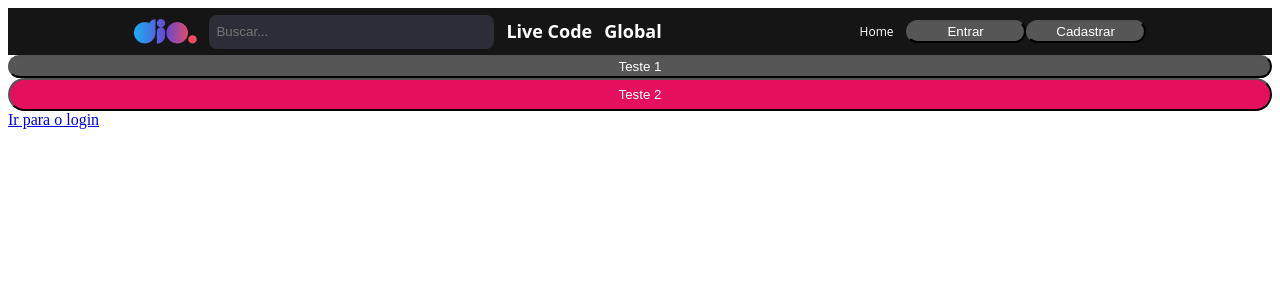
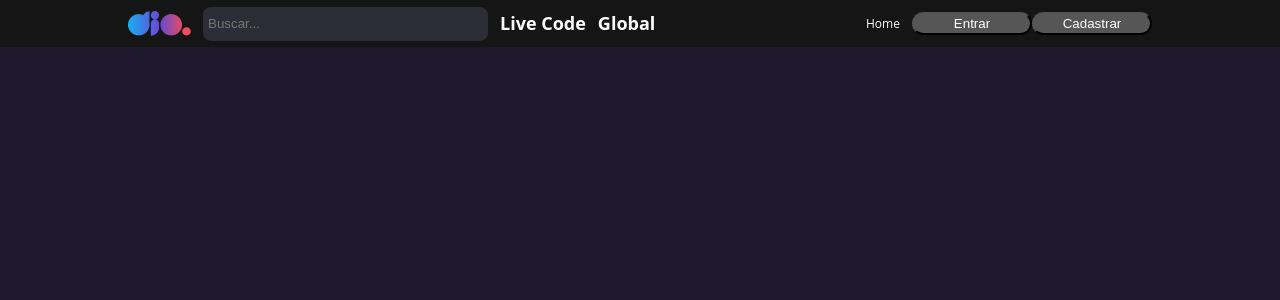
Before and after one commit to Lazaro84-alv/Dio-clone, a React (Create React App) app: page / in a window 1280 px wide. Shown: the top 300 px of the page. Built offline with nearby package versions, Linux system fonts and the light colour scheme.

Commit message:
feat(globalstyle): add GlobalStyle

```diff
--- a/src/components/Header/styles.js
+++ b/src/components/Header/styles.js
@@ -1,4 +1,4 @@
-import styled  from 'styled-components';
+import styled from 'styled-components';
 
 export const Container = styled.div`
     width: 100%;
@@ -8,7 +8,7 @@
     justify-content: space-between;
     align-items: center;
     margin: 0 auto;
-`
+`;
 
 export const Row = styled.div`
     display: flex;
@@ -23,7 +23,7 @@
     display: flex;
     justify-content: center;
     align-items: center
-`
+`;
 
 export const BuscarInputContainer = styled.div`
     width: 275px;
@@ -33,7 +33,10 @@
     padding: 2px 5px;
     margin: 0 12px;
     display:flex;
-`
+    display: flex;
+    align-items: center;
+    justify-content: center;
+`;
 
 export const Menu = styled.a`
     font-family: 'Open Sans';
@@ -43,7 +46,7 @@
     line-height: 25px;
     color: #FFFFFF;
     margin-right: 12px;
-`
+`;
 
 export const MenuRight = styled.a`
     font-family: 'Open Sans';
@@ -53,18 +56,18 @@
     color: #FFFFFF;
     margin-right: 12px;
     text-decoration: none;
-`
+`;
 
 export const UserPicture = styled.img`
     width: 32px;
     height: 32px;
     border-radius: 22px;
     border: 3px solid #FFFFFF;
-`
+`;
 
 export const Input = styled.input`
     background: transparent;
     flex: 1;
     border: 0;
     color: #FFFFFF;
-`
+`;
--- a/src/index.js
+++ b/src/index.js
@@ -2,9 +2,12 @@
 import ReactDOM from 'react-dom/client';
 import App from './App';
 
+import { GlobalStyle } from './styles/global';
+
 const root = ReactDOM.createRoot(document.getElementById('root'));
 root.render(
   <React.StrictMode>
+    <GlobalStyle />
     <App />
   </React.StrictMode>,
 );
--- a/src/pages/home/index.jsx
+++ b/src/pages/home/index.jsx
@@ -1,18 +1,9 @@
 import React from 'react';
-import { Link } from "react-router-dom";
 
-import { Button } from '../../components/Button'
 import { Header } from '../../components/Header';
 
-const Home = () => {
-  return (
-    <>
-      <Header />
-      <Button title="Teste 1" />
-      <Button variant="secondary" title="Teste 2" />
-      <Link to="/login"> Ir para o login</Link>
-    </>
-  )
-}
+// eslint-disable-next-line react/function-component-definition
+const Home = () => <Header />;
 
-export { Home }
+// eslint-disable-next-line import/prefer-default-export
+export { Home };
--- /dev/null
+++ b/src/styles/global.js
@@ -0,0 +1,15 @@
+import { createGlobalStyle } from 'styled-components';
+
+// eslint-disable-next-line import/prefer-default-export
+export const GlobalStyle = createGlobalStyle`
+
+  * {
+    margin: 0;
+    padding: 0;
+  }
+
+  body {
+    background-color: #1E192C;
+    color: #FFFFFF;
+  }
+`;
```
